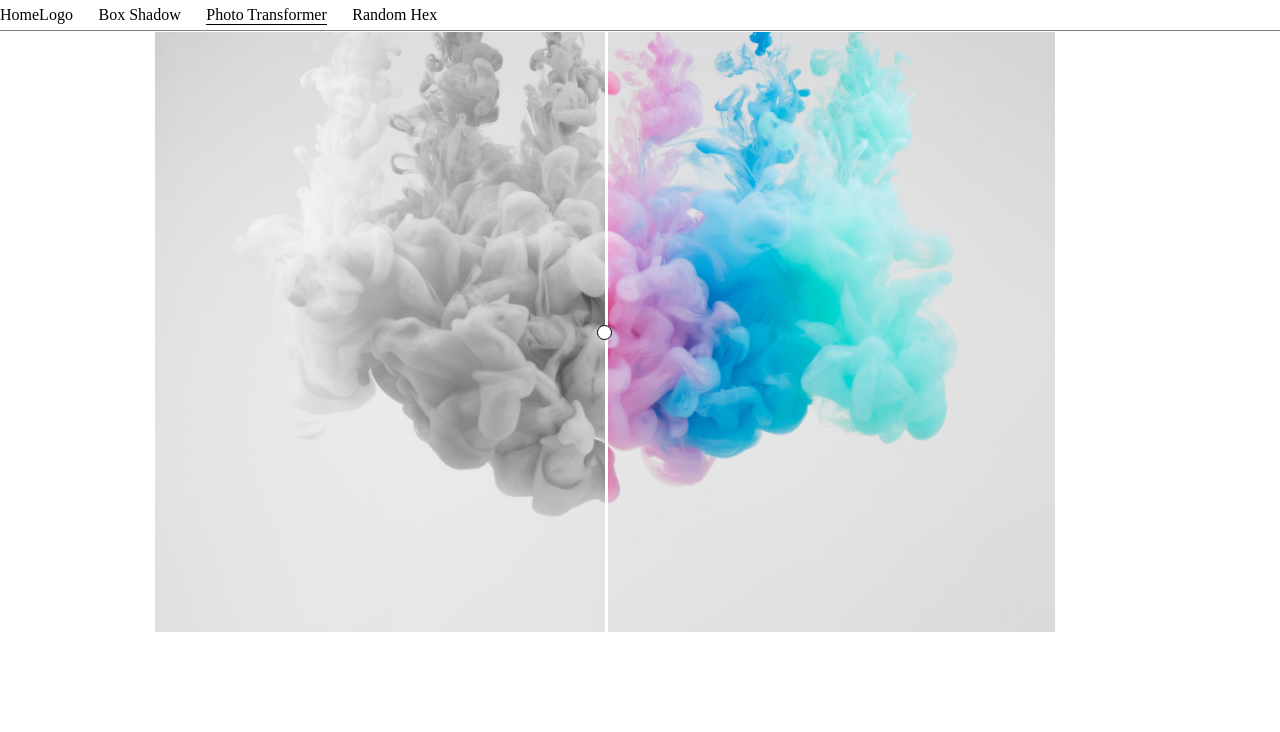
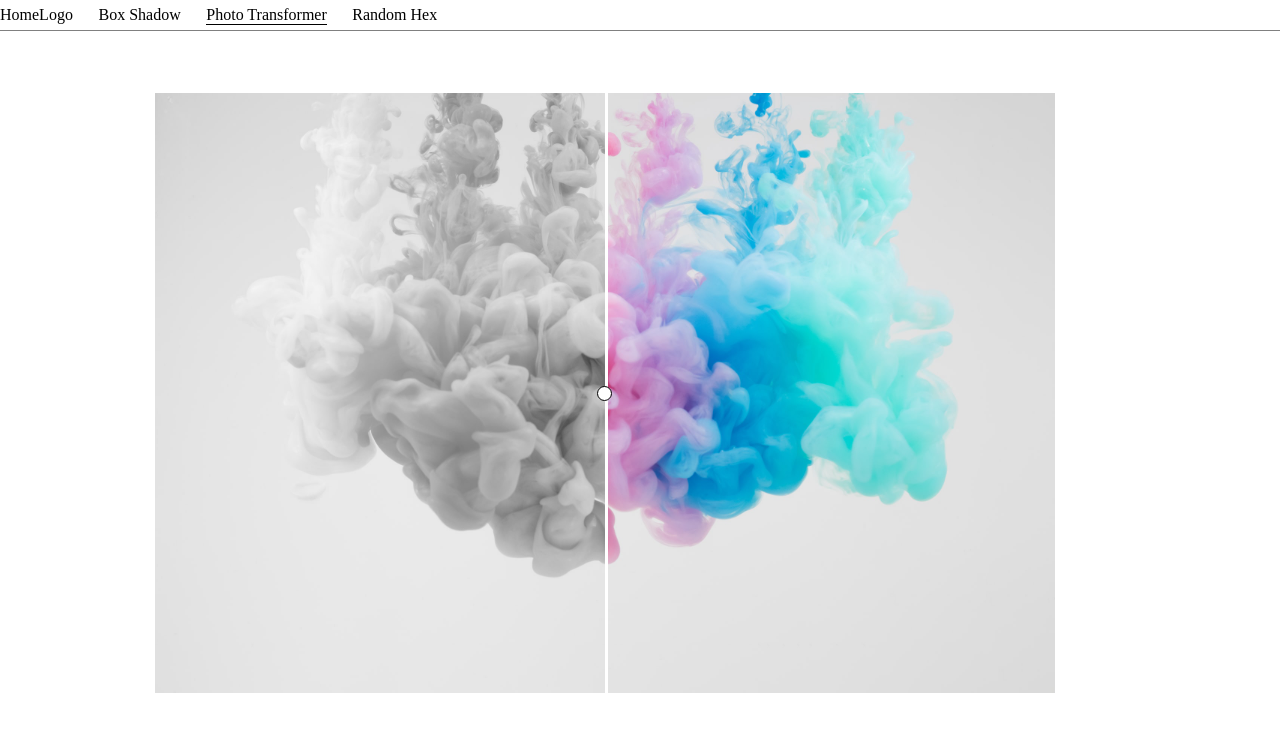
Before and after one commit to Andrewf9001/react-widgets, a React (Create React App) app: page /photo-transformer in a window 1280 px wide. Shown: the top 732 px of the page. Built offline with nearby package versions, Linux system fonts and the light colour scheme.

Commit message:
adjusted jsx for transformer, applied height to center

```diff
--- a/src/components/pages/PhotoTransformer.jsx
+++ b/src/components/pages/PhotoTransformer.jsx
@@ -12,6 +12,7 @@ const PhotoTransformer = () => {
 
   return (
     <div className="photo-transformer-container">
+      <div className="photo-transformer-wrapper">
         <div src={BackgroundImg} className="img background-img" />
 
         <div
@@ -29,6 +30,7 @@ const PhotoTransformer = () => {
           value={sliderVal}
         />
       </div>
+    </div>
   );
 };
 
--- a/src/styles/pages/photo-transformer.scss
+++ b/src/styles/pages/photo-transformer.scss
@@ -1,4 +1,7 @@
 .photo-transformer-container {
+  height: calc(100vh - 33px);
+
+  .photo-transformer-wrapper {
     display: flex;
     flex-direction: column;
     justify-content: center;
@@ -47,3 +50,4 @@
       }
     }
   }
+}
```
Lines whose indentation alone changed are shown as unchanged.
